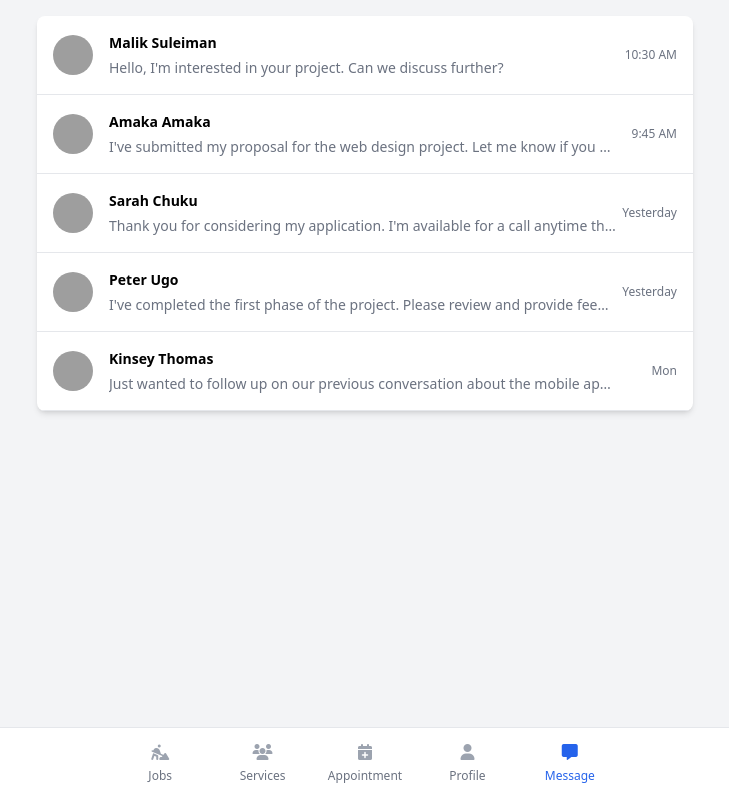
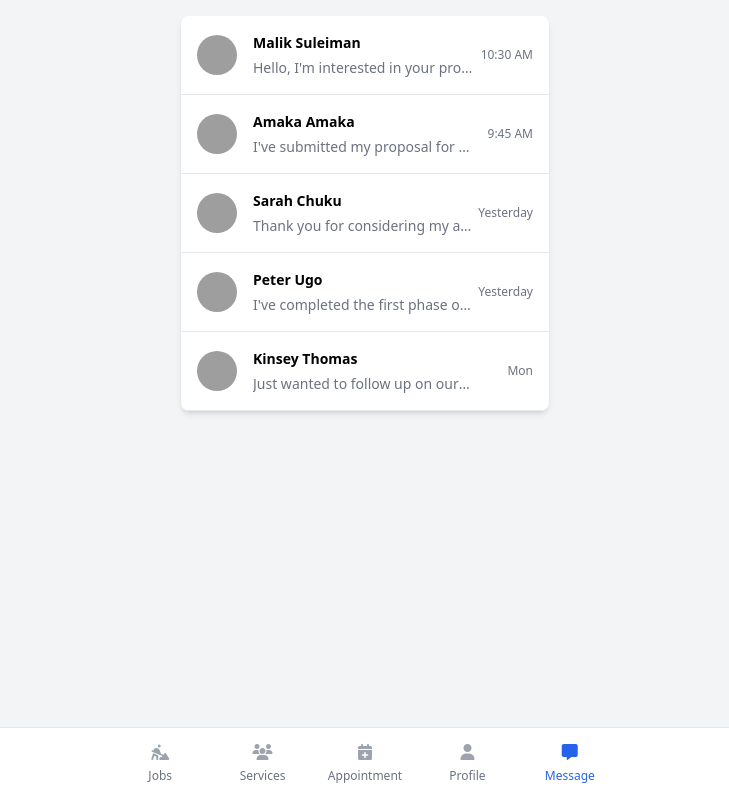
Before and after one commit to task-match/taskmatch, a plain HTML site: page message.html in a window 1280 px wide. Shown: the whole page, without its empty margins (275-1004 px from the left). Drawn offline with nearby package versions, Linux system fonts and the light colour scheme; grey boxes are pictures that could not be loaded.

Commit message:
Update message.html

```diff
--- a/message.html
+++ b/message.html
@@ -52,7 +52,7 @@
 </head>
 <body class="bg-gray-100">
   <!--email list -->
-    <div class="container mx-auto px-2 py-4 max-w-2xl">
+    <div class="container mx-auto px-2 py-4 max-w-sm">
         <div class="bg-white rounded-lg shadow-md overflow-hidden">
             <div class="message-item">
                 <img src="https://randomuser.me/api/portraits/men/1.jpg" alt="Avatar" class="message-avatar">
```
